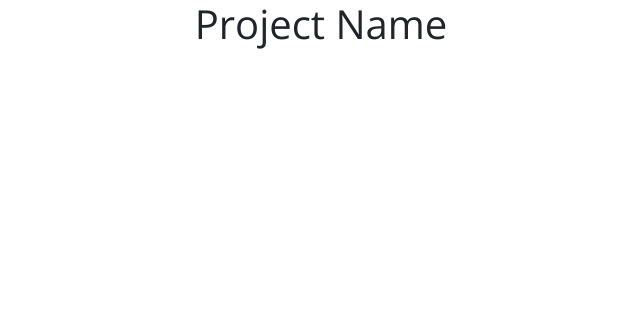
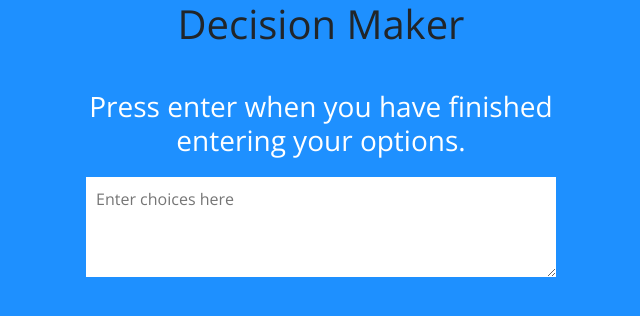
Before and after one commit to CornveliousFarva/decision-maker, a plain HTML site: page index.html in a window 1280 px wide. Shown: the whole page, without its empty margins (319-959 px from the left). Drawn offline with nearby package versions, Linux system fonts and the light colour scheme.

Commit message:
Added the html and css.

```diff
--- a/index.html
+++ b/index.html
@@ -9,7 +9,16 @@
     <title>Decision Maker</title>
 </head>
 <body>
-    <h1> Project Name</h1>
+    <div class="container">
+        <h1>Decision Maker</h1>
+        <br>
+        <h3>Press enter when you have finished entering your options.</h3>
+        <textarea placeholder="Enter choices here" id="textarea"></textarea>
+
+        <div class="tags">
+
+        </div>
+    </div>
 
 
 
--- a/style.css
+++ b/style.css
@@ -12,4 +12,44 @@ body{
     align-items: center;
     overflow: hidden;
     height: 100vh;
+    background-color: dodgerblue;
 }
+
+h1{
+    text-align: center;
+}
+
+h3{
+    color: white;
+    margin: 10px 0 20px;
+    text-align: center
+}
+
+.container{
+    width: 500px;
+}
+
+textarea{
+    border: none;
+    display: block;
+    width: 100%;
+    height: 100px;
+    font-family: inherit;
+    padding: 10px;
+    margin: 0 0 20px;
+    font-size: 16px;
+}
+
+.tag{
+    background-color: lightsalmon;
+    color: #fff;
+    border-radius: 50px;
+    padding: 10px 20px;
+    margin: 0 5px 10px 0;
+    display: inline-block;
+    font-size: 14px;
+}
+
+.tag.highlight{
+    background-color: olive;
+}
```
